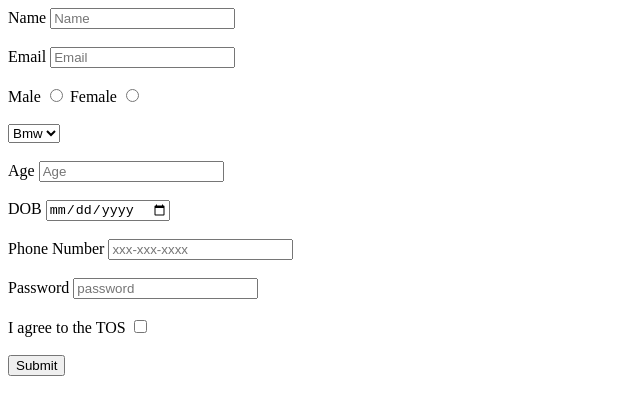
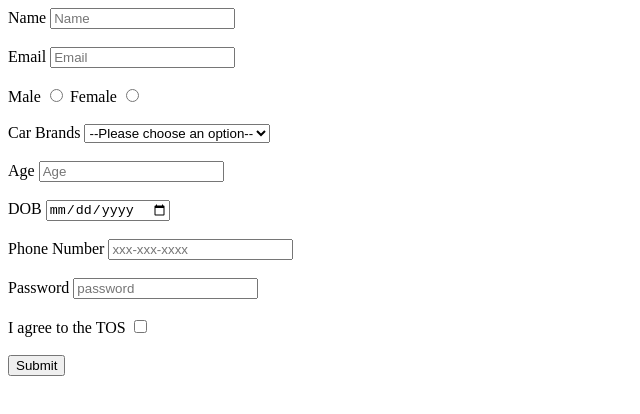
Before and after one commit to acciojob/signup-form-car-akshay-warkari, a website: page main.html in a window 1280 px wide. Shown: the whole page, without its empty margins (0-640 px from the left). Drawn offline with Linux system fonts and the light colour scheme.

Commit message:
created a submission

```diff
--- a/main.html
+++ b/main.html
@@ -24,7 +24,9 @@
 	     <br><br>
 
 
-    <select placeholder="--please choose an option--" id="cars" required>
+<label for="cars">Car Brands</label>
+        <select id="cars" required>
+            <option value="" disabled selected>--Please choose an option--</option>
 
     <option value="BMW">Bmw</option>
     <option value="AUDI">Audi</option>
@@ -47,7 +49,7 @@
 	<label for="password">Password</label>
 	<input placeholder="password" type="password" id="password" required>
 	<br><br>
-	<label for="checkbox">I agree to the TOS</label>
+	<label for="tos">I agree to the TOS</label>
 	<input type="checkbox" id="tos" required>
 	<br><br>
 	<button type="submit">Submit</button>
```
